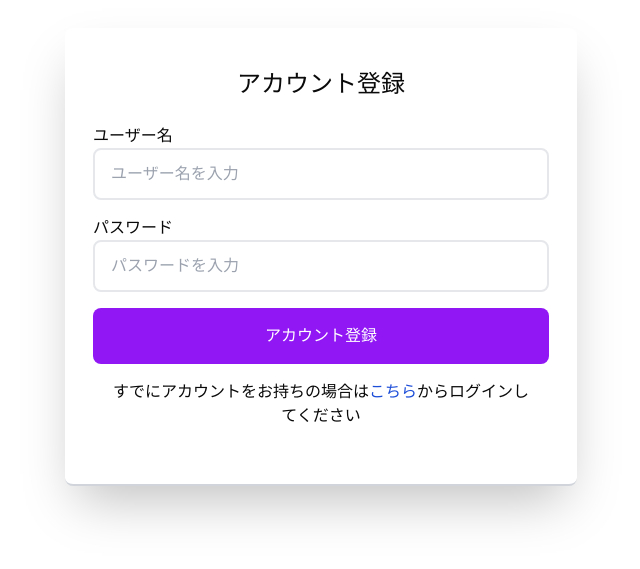
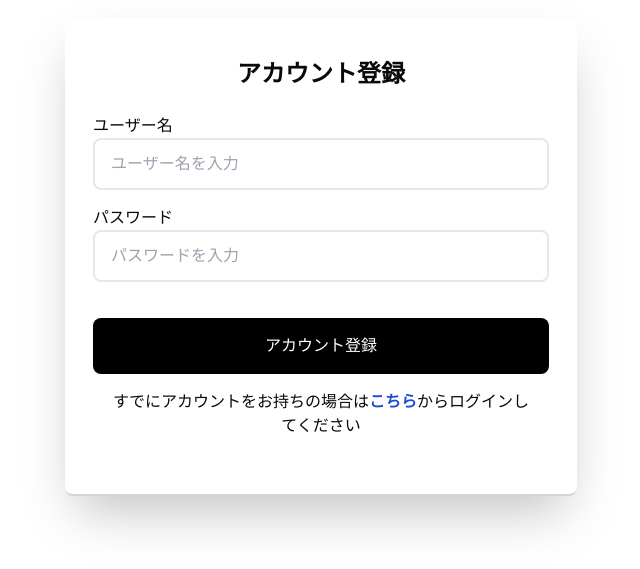
Before and after one commit to dyedai/Shiritori_sugoroku, a Next.js app in the folder webapp/: page /signup in a window 1280 px wide. Shown: the part 143-712 px from the top of the page, without its empty margins (319-959 px from the left). Built offline with nearby package versions, Linux system fonts and the light colour scheme.

Commit message:
UI修正

```diff
--- a/webapp/src/app/signup/page.tsx
+++ b/webapp/src/app/signup/page.tsx
@@ -30,7 +30,7 @@ const SignUp = () => {
     <div className="flex h-screen flex-col items-center justify-center">
       <div className="mt-16 w-full md:mt-0 md:w-2/5">
         <div className="relative z-10 h-auto overflow-hidden rounded-lg border-b-2 border-gray-300 bg-white p-8 px-7 py-10 shadow-2xl">
-          <h3 className="mb-6 text-center text-2xl font-medium font-bold">アカウント登録</h3>
+          <h3 className="mb-6 text-center text-2xl font-bold">アカウント登録</h3>
           <form onSubmit={handleSubmit}>
             <p className="text-red-500">{errorMessage}</p>
             <label>
@@ -54,14 +54,14 @@ const SignUp = () => {
               />
             </label>
             <div className="block">
-              <button className="w-full rounded-lg bg-[#9117f5] px-3 py-4 font-medium text-white" type="submit">
+              <button className="mt-5 w-full rounded-lg bg-black px-3 py-4 font-medium text-white" type="submit">
                 アカウント登録
               </button>
             </div>
           </form>
           <p className="link link-primary m-4 text-center">
             すでにアカウントをお持ちの場合は
-            <Link className="text-blue-700" href="/login">
+            <Link className="text-blue-700 font-bold" href="/login">
               こちら
             </Link>
             からログインしてください
```
